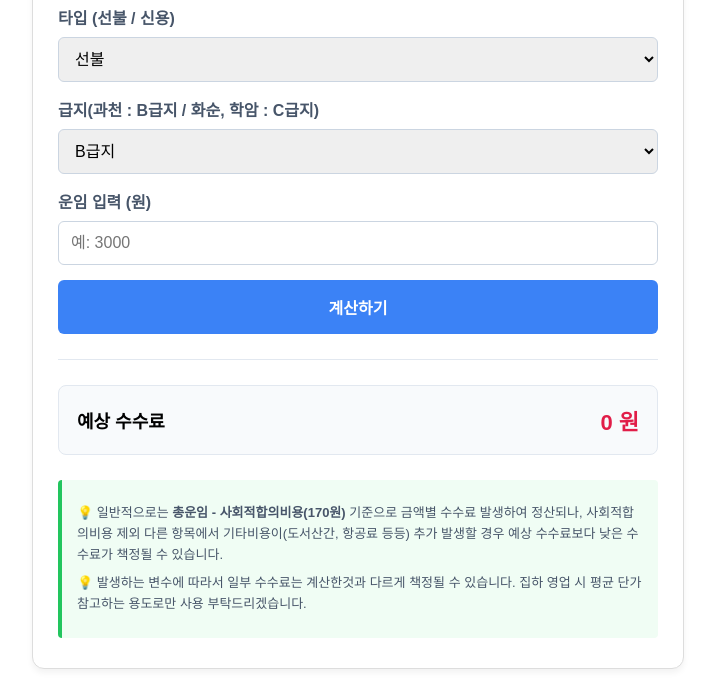
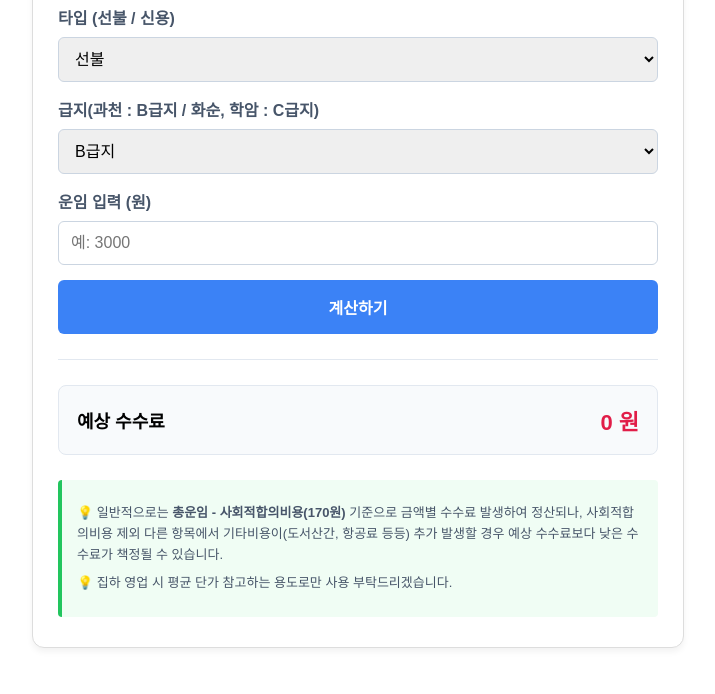
Before and after one commit to MOS-Kelly/hanjinfee, a plain HTML site: page index.html in a window 1280 px wide. Shown: the part 106-800 px from the top of the page, without its empty margins (282-997 px from the left). Drawn offline with Linux system fonts and the light colour scheme.

Commit message:
Update index.html

```diff
--- a/index.html
+++ b/index.html
@@ -138,7 +138,7 @@
 
         <div class="notice-box">
             <p>💡 일반적으로는 <strong>총운임 - 사회적합의비용(170원)</strong> 기준으로 금액별 수수료 발생하여 정산되나, 사회적합의비용 제외 다른 항목에서 기타비용이(도서산간, 항공료 등등)  추가 발생할 경우 예상 수수료보다 낮은 수수료가 책정될 수 있습니다.</p>
-            <p>💡 발생하는 변수에 따라서 일부 수수료는 계산한것과 다르게 책정될 수 있습니다. 집하 영업 시 평균 단가 참고하는 용도로만 사용 부탁드리겠습니다.</p>
+            <p>💡 집하 영업 시 평균 단가 참고하는 용도로만 사용 부탁드리겠습니다.</p>
         </div>
     </div>
 
```
